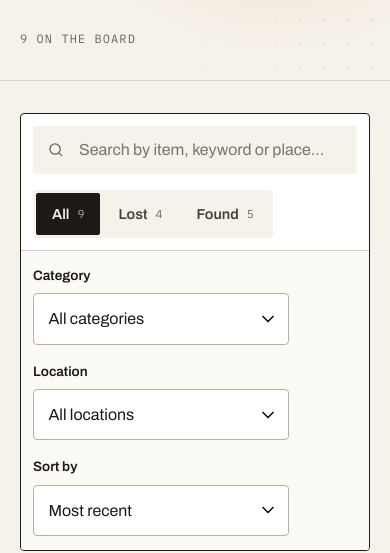
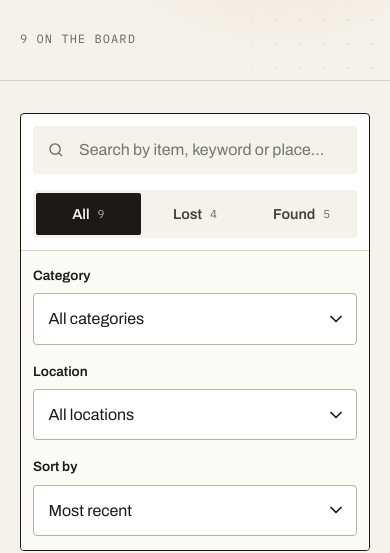
Before and after one commit to KL-Dulaksha/RuhunaFind-Group11, a plain HTML site: page browse.html in a window 390 px wide. Shown: the part 301-854 px from the top of the page. Drawn offline with Linux system fonts and the light colour scheme.

Commit message:
style: add responsive media queries and layout polish

```diff
--- a/css/browse.css
+++ b/css/browse.css
@@ -166,3 +166,24 @@
   color: var(--ink-3);
   stroke-width: 1.4;
 }
+/* 06 - Responsive Breakpoints */
+@media (max-width: 640px) {
+  .filters .field {
+    max-width: none;
+    flex: 1 1 100%;
+  }
+
+  .filters__clear {
+    margin-left: 0;
+  }
+
+  .seg {
+    width: 100%;
+  }
+
+  .seg button {
+    flex: 1;
+    justify-content: center;
+    padding-inline: 0.5rem;
+  }
+}
```
